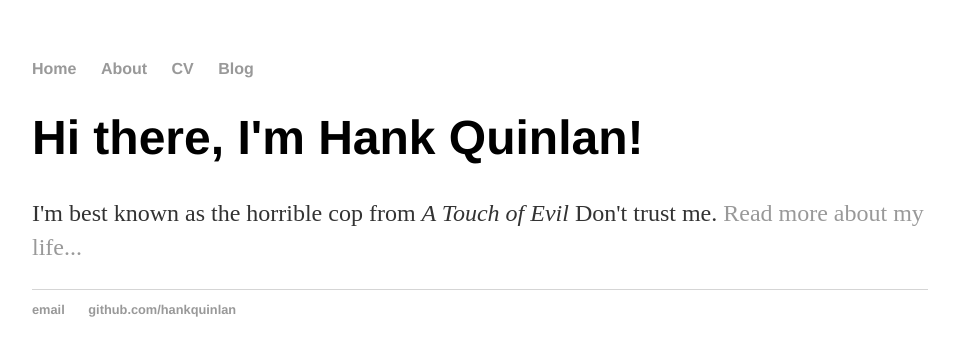
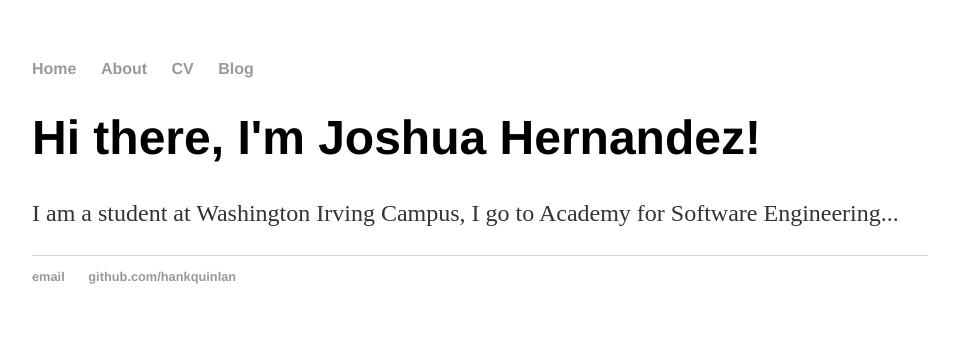
Before and after one commit to joshuah9751/joshuah9751.github.io, a Jekyll site: the page built from index.html, in a window 1280 px wide. Shown: the top 356 px of the page, without its empty margins (160-1119 px from the left). Built offline with Jekyll 4.4.1, drawn with Linux system fonts in a browser that asks for light colours.

Commit message:
Update index.html

```diff
--- a/index.html
+++ b/index.html
@@ -1,8 +1,8 @@
 ---
 layout: default
-title: Hank Quinlan, Horrible Cop
+title: Joshua Hernandez, Master Of Coding
 ---
 <div class="blurb">
-	<h1>Hi there, I'm Hank Quinlan!</h1>
-	<p>I'm best known as the horrible cop from <em>A Touch of Evil</em> Don't trust me. <a href="/about">Read more about my life...</a></p>
+	<h1>Hi there, I'm Joshua Hernandez!</h1>
+	<p>I am a student at Washington Irving Campus, I go to Academy for Software Engineering...</a></p>
 </div><!-- /.blurb -->
```
